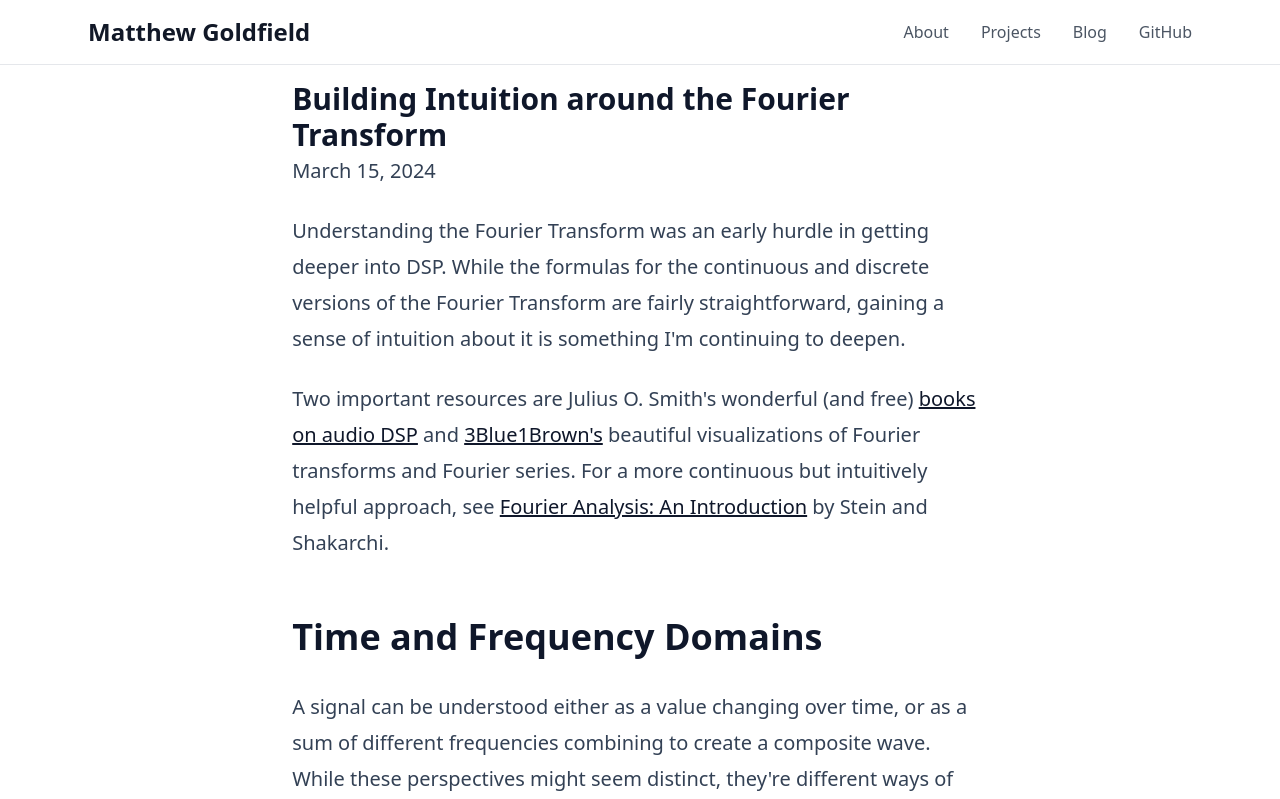
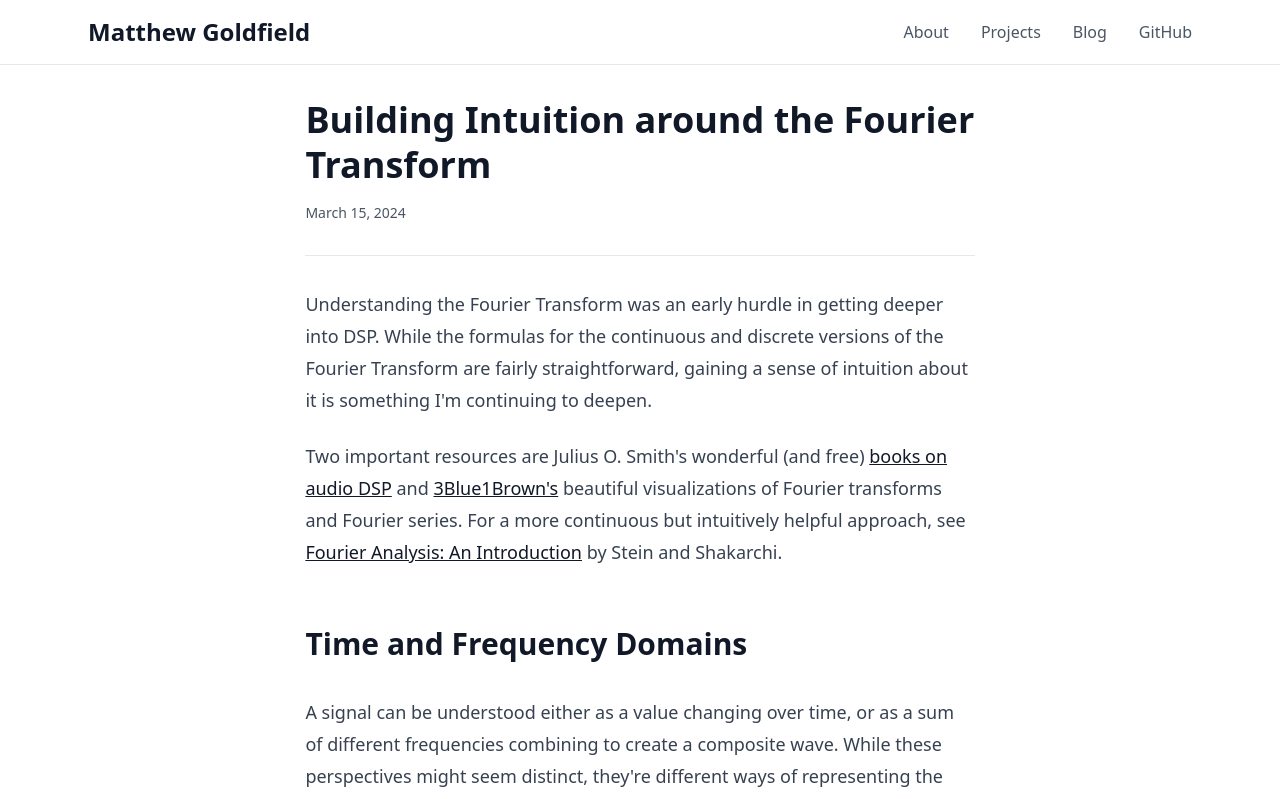
Before and after one commit to mgoldfield/personal-site, a Next.js app: page /posts/building-intuition-around-fourier-transform in a window 1280 px wide. Shown: the top 799 px of the page. Built offline with nearby package versions, Linux system fonts and the light colour scheme.

Commit message:
Improve individual blog post styling
- Professional article layout with header section
- Better prose styling with improved readability
- Proper semantic HTML with time elements
- Enhanced dark mode theming
- Consistent typography and spacing

```diff
--- a/src/app/posts/[postId]/page.tsx
+++ b/src/app/posts/[postId]/page.tsx
@@ -16,13 +16,22 @@ export default async function BlogPost({ params }: {params: Promise<{ postId: st
         const {title, date, contentHTML} = await getPost(postId);
         const pubDate = getFormattedDate(date);
         return (
-            <main className="px-6 prose prose-xl prose-slate dark:prose-invert mx-auto">
-                <h1 className="text-3xl mt-4 mb-0">{title}</h1>
-                <p className="mt-0">
-                    {pubDate}
-                </p>
-                <article>
-                    <section dangerouslySetInnerHTML={{ __html: contentHTML}} />
+            <main className="max-w-4xl mx-auto px-6 py-8">
+                <article className="prose prose-lg prose-gray dark:prose-invert mx-auto">
+                    <header className="mb-8 pb-8 border-b border-gray-200 dark:border-gray-700">
+                        <h1 className="text-4xl font-bold text-gray-900 dark:text-white mb-4 leading-tight">
+                            {title}
+                        </h1>
+                        <div className="flex items-center text-gray-600 dark:text-gray-400">
+                            <time dateTime={date} className="text-sm">
+                                {pubDate}
+                            </time>
+                        </div>
+                    </header>
+                    <section
+                        className="prose-headings:text-gray-900 dark:prose-headings:text-white prose-p:text-gray-700 dark:prose-p:text-gray-300"
+                        dangerouslySetInnerHTML={{ __html: contentHTML}}
+                    />
                 </article>
             </main>
         )
```
